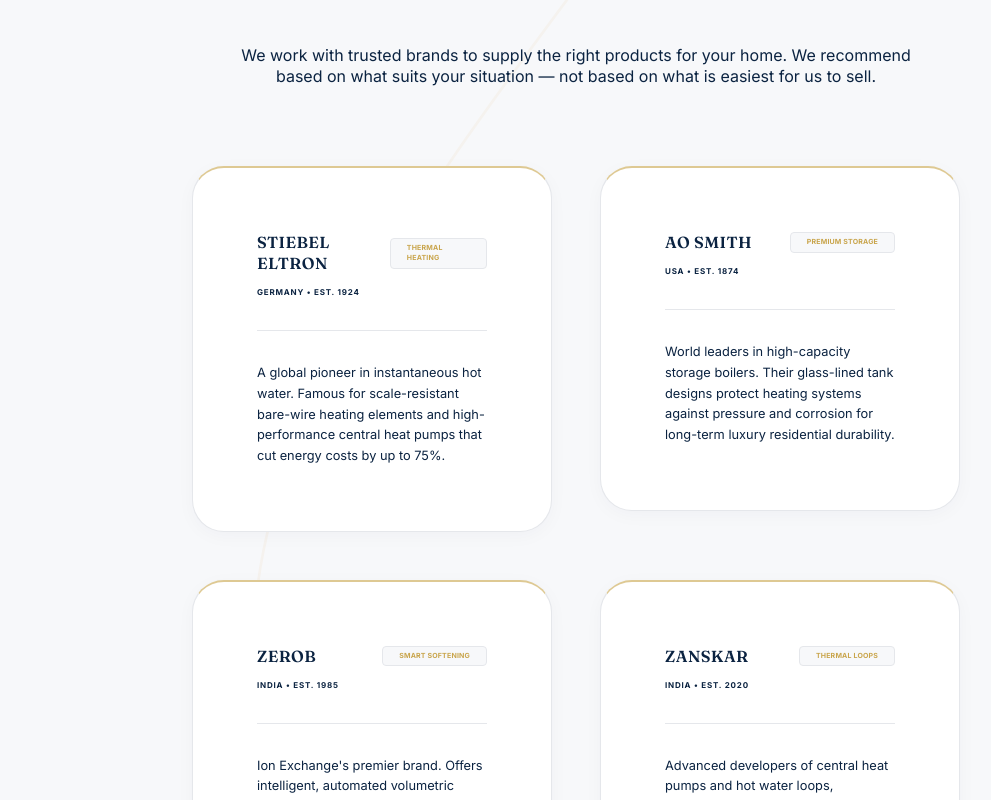
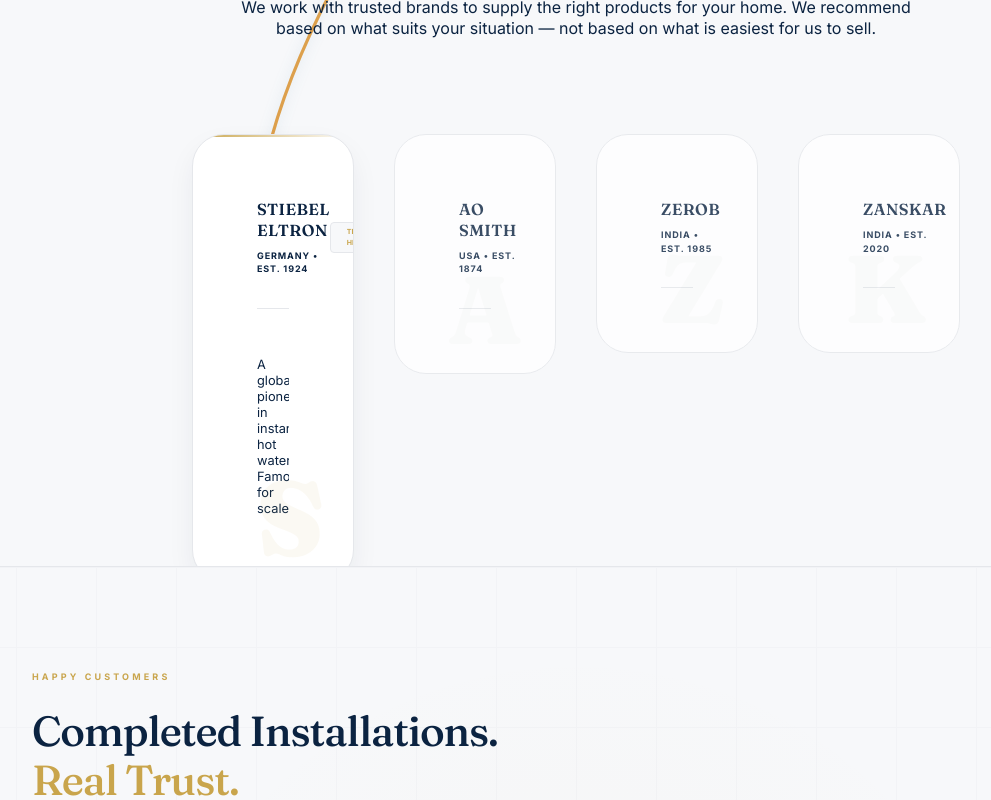
Before and after one commit to v-prashanth/aua-elite, a Next.js app: page / in a window 1280 px wide. Shown: the part 6360-7160 px from the top of the page, without its empty margins (64-1055 px from the left). Built offline with nearby package versions, Linux system fonts and the light colour scheme.

Commit message:
feat: refactor TrustedBrands component to use interactive fluid flex-accordion showcase

```diff
--- a/components/home/TrustedBrands.tsx
+++ b/components/home/TrustedBrands.tsx
@@ -3,14 +3,18 @@
 import * as React from "react";
 import { Container } from "@/components/ui/Container";
 import { Reveal } from "@/components/ui/Reveal";
+import { motion } from "framer-motion";
 
 export const TrustedBrands: React.FC = () => {
+  const [activeIndex, setActiveIndex] = React.useState(0);
+
   const brands = [
     {
       name: "Stiebel Eltron",
       origin: "Germany",
       established: "1924",
       focus: "Thermal Heating",
+      letter: "S",
       description: "A global pioneer in instantaneous hot water. Famous for scale-resistant bare-wire heating elements and high-performance central heat pumps that cut energy costs by up to 75%."
     },
     {
@@ -18,6 +22,7 @@
       origin: "USA",
       established: "1874",
       focus: "Premium Storage",
+      letter: "A",
       description: "World leaders in high-capacity storage boilers. Their glass-lined tank designs protect heating systems against pressure and corrosion for long-term luxury residential durability."
     },
     {
@@ -25,6 +30,7 @@
       origin: "India",
       established: "1985",
       focus: "Smart Softening",
+      letter: "Z",
       description: "Ion Exchange's premier brand. Offers intelligent, automated volumetric softeners engineered specifically to counter Hyderabad's high TDS water hardness profiles."
     },
     {
@@ -32,12 +38,13 @@
       origin: "India",
       established: "2020",
       focus: "Thermal Loops",
+      letter: "K",
       description: "Advanced developers of central heat pumps and hot water loops, optimizing ecological footprint and reliability for modern high-flow villa requirements."
     }
   ];
 
   return (
-    <section id="trusted-brands" className="py-14 md:py-20 bg-offwhite border-t border-navy-primary/5" aria-label="Brands We Work With">
+    <section id="trusted-brands" className="py-14 md:py-20 lg:py-28 bg-offwhite border-t border-navy-primary/5" aria-label="Brands We Work With">
       <Container className="max-w-5xl text-center">
         <Reveal>
           <span className="text-[10px] font-bold uppercase tracking-[0.25em] text-gold-primary mb-3 block">
@@ -52,38 +59,74 @@
         </Reveal>
 
         <Reveal delay={0.15}>
-          <p className="text-xs sm:text-sm text-navy-primary/70 font-sans leading-relaxed max-w-2xl mx-auto mb-10">
+          <p className="text-xs sm:text-sm text-navy-primary/70 font-sans leading-relaxed max-w-2xl mx-auto mb-12">
             We work with trusted brands to supply the right products for your home. We recommend based on what suits your situation — not based on what is easiest for us to sell.
           </p>
         </Reveal>
 
-        {/* Elegant Brand Profiles Grid - 2 Columns */}
-        <div className="grid grid-cols-1 md:grid-cols-2 gap-6 text-left max-w-4xl mx-auto">
-          {brands.map((brand, idx) => (
-            <Reveal key={idx} delay={0.2 + idx * 0.1}>
-              <div className="flex flex-col justify-between p-6 sm:p-8 border-t-2 border-t-[rgba(201,165,76,0.6)] border-x border-b border-navy-primary/5 rounded-xl bg-purewhite h-full elevation-resting relative overflow-hidden group hover:border-[rgba(201,165,76,0.3)] transition-all duration-300">
-                <div className="space-y-4">
-                  <div className="flex flex-col border-b border-navy-primary/5 pb-4 space-y-1.5">
-                    <div className="flex items-center justify-between">
-                      <h3 className="font-display font-semibold text-sm tracking-wide text-navy-primary uppercase">
+        {/* Dynamic Interactive Flex Accordion Showcase */}
+        <div className="flex flex-col lg:flex-row gap-5 max-w-4xl mx-auto w-full h-auto lg:h-[320px] text-left">
+          {brands.map((brand, idx) => {
+            const isActive = activeIndex === idx;
+
+            return (
+              <Reveal key={idx} delay={idx * 0.08} className="w-full h-full lg:flex-grow lg:flex-shrink">
+                <div
+                  onMouseEnter={() => setActiveIndex(idx)}
+                  onClick={() => setActiveIndex(idx)}
+                  className={`relative flex flex-col justify-between p-6 sm:p-8 rounded-xl border bg-purewhite cursor-pointer transition-all duration-500 ease-[cubic-bezier(0.16,1,0.3,1)] overflow-hidden h-[110px] sm:h-[120px] lg:h-full select-none ${
+                    isActive
+                      ? "lg:flex-[2.4] flex-grow border-gold-primary/20 shadow-raised"
+                      : "lg:flex-[0.8] border-navy-primary/5 bg-purewhite/70 opacity-80"
+                  }`}
+                >
+                  {/* Subtle dynamic background watermark letter */}
+                  <span className={`absolute bottom-2 right-4 font-display font-black text-7xl sm:text-8xl select-none pointer-events-none transition-all duration-500 ${
+                    isActive ? "text-[rgba(201,165,76,0.065)] scale-110 rotate-3" : "text-[rgba(11,35,65,0.02)] scale-100 rotate-0"
+                  }`}>
+                    {brand.letter}
+                  </span>
+
+                  {/* Active sliding gold top accent indicator */}
+                  {isActive && (
+                    <motion.div
+                      layoutId="activeBrandGlow"
+                      className="absolute top-0 left-0 right-0 h-[2px] bg-gradient-to-r from-gold-primary to-transparent"
+                      transition={{ type: "spring", stiffness: 300, damping: 25 }}
+                    />
+                  )}
+
+                  <div className="w-full">
+                    {/* Header info */}
+                    <div className="flex items-center justify-between border-b border-navy-primary/5 pb-4 w-full">
+                      <div>
+                        <h3 className="font-display font-semibold text-xs sm:text-sm tracking-wide text-navy-primary uppercase">
                           {brand.name}
                         </h3>
-                      <span className="px-2 py-0.5 bg-offwhite border border-navy-primary/5 rounded font-sans text-[7px] font-bold text-gold-primary uppercase tracking-wide">
+                        <span className="text-[9px] text-navy-primary/60 uppercase tracking-widest font-sans font-bold mt-1 block">
+                          {brand.origin} &bull; Est. {brand.established}
+                        </span>
+                      </div>
+                      <span className={`px-2 py-0.5 bg-offwhite border border-navy-primary/5 rounded font-sans text-[7px] font-bold text-gold-primary uppercase tracking-wide transition-all duration-300 ${
+                        isActive ? "opacity-100 scale-100" : "opacity-0 scale-95"
+                      }`}>
                         {brand.focus}
                       </span>
                     </div>
-                    <span className="text-[8px] text-navy-primary/60 uppercase tracking-widest font-sans font-bold">
-                      {brand.origin} &bull; Est. {brand.established}
-                    </span>
-                  </div>
 
-                  <p className="text-xs text-navy-primary/70 leading-relaxed font-sans">
+                    {/* Fading text description */}
+                    <div className={`transition-all duration-500 overflow-hidden ${
+                      isActive ? "opacity-100 max-h-40 mt-5 sm:mt-6" : "opacity-0 max-h-0"
+                    }`}>
+                      <p className="text-[11px] sm:text-xs text-navy-primary/70 leading-relaxed font-sans pr-4">
                         {brand.description}
                       </p>
                     </div>
                   </div>
+                </div>
               </Reveal>
-          ))}
+            );
+          })}
         </div>
       </Container>
     </section>
```
Lines whose indentation alone changed are shown as unchanged.
